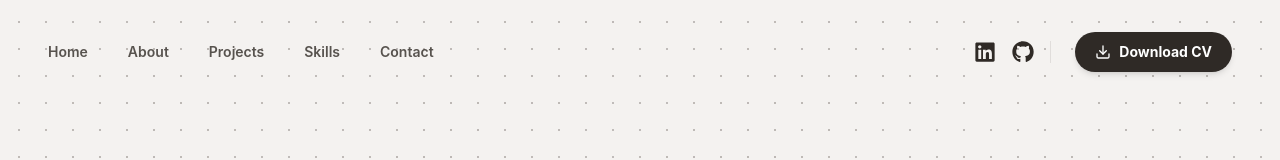
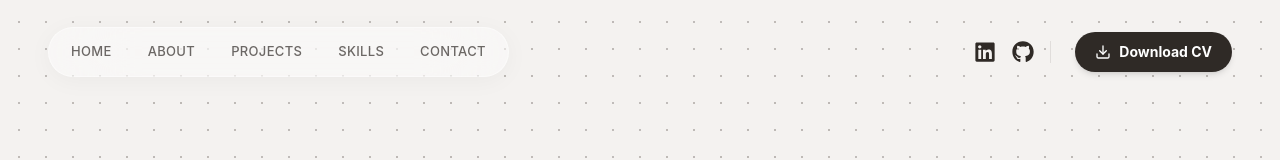
Before and after one commit to nivethanancroos/portfolio-Nivethanan, a React app in the folder frontend/: page / in a window 1280 px wide. Shown: the top 160 px of the page. Built offline with nearby package versions, Linux system fonts and the light colour scheme; the HTML template or start-up script is replaced by a standard one.

Commit message:
navbar fixed

```diff
--- a/frontend/src/components/Common/Navbar.jsx
+++ b/frontend/src/components/Common/Navbar.jsx
@@ -80,16 +80,35 @@ const Navbar = () => {
           </h1>
         </div>
 
-        {/* DESKTOP LEFT */}
-        <div className="hidden md:flex items-center gap-6 lg:gap-10 text-sm font-semibold text-[#2f2a26]/80">
+        {/* DESKTOP LEFT - Refined UX Navigation */}
+        <div
+          className="hidden md:flex items-center gap-1 p-1.5
+  backdrop-blur-2xl bg-white/40 border border-white/40
+  rounded-full shadow-[0_4px_24px_rgba(0,0,0,0.04)]"
+        >
           {navLinks.map((link, index) => (
             <a
               key={index}
               href={`#${link.toLowerCase()}`}
-              className="relative group hover:text-[#d4a017] transition-colors"
+              className="relative px-4 py-2 text-[13px] font-medium tracking-wide uppercase text-[#2f2a26]/70
+      transition-all duration-300 ease-in-out rounded-full group hover:text-[#2f2a26]"
             >
-              {link}
-              <span className="absolute left-0 -bottom-1 w-0 h-0.5 bg-[#d4a017] transition-all duration-300 group-hover:w-full"></span>
+              {/* The Text Label */}
+              <span className="relative z-10 transition-transform duration-300 group-hover:scale-105 inline-block">
+                {link}
+              </span>
+
+              {/* Modern Hover Interaction: Soft Capsule Background */}
+              <span
+                className="absolute inset-0 z-0 bg-white/60 rounded-full scale-90 opacity-0
+        transition-all duration-300 ease-out group-hover:scale-100 group-hover:opacity-100 shadow-sm"
+              ></span>
+
+              {/* The "Active/Focus" Indicator: Minimalist Dot */}
+              <span
+                className="absolute -bottom-0.5 left-1/2 -translate-x-1/2 w-1 h-1 bg-[#d4a017]
+        rounded-full opacity-0 transition-all duration-300 group-hover:opacity-100 group-hover:bottom-1"
+              ></span>
             </a>
           ))}
         </div>
```
